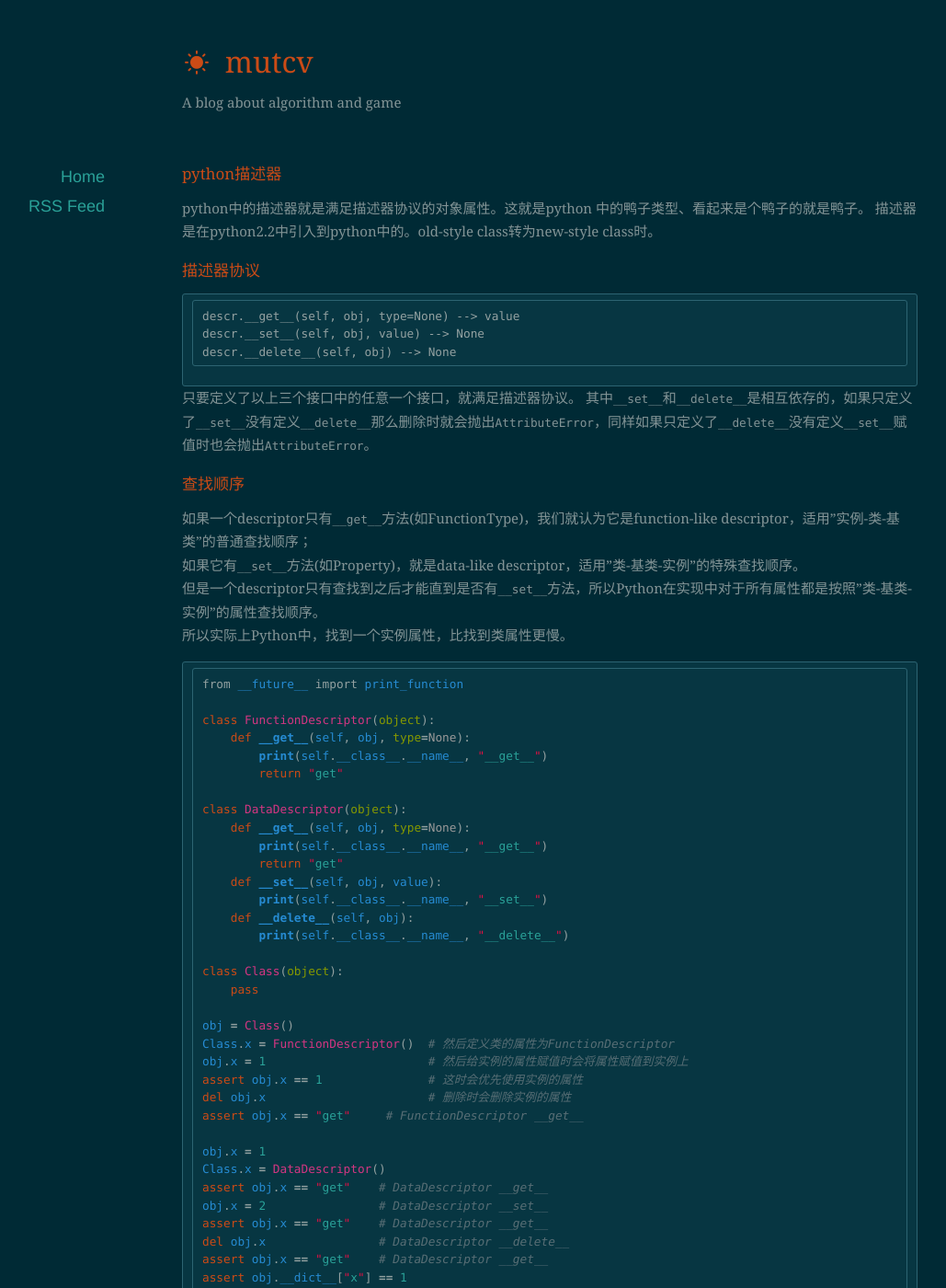
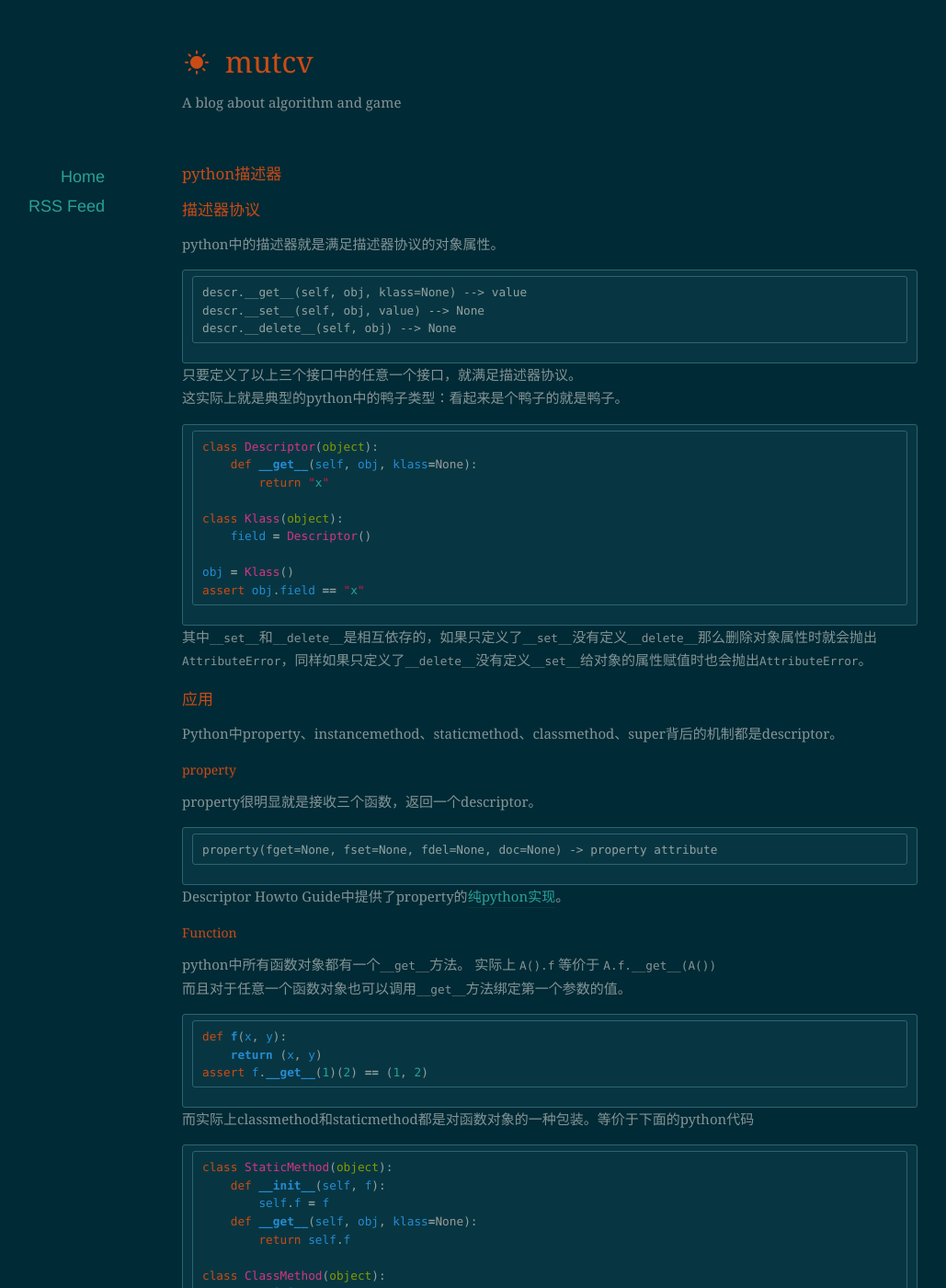
Before and after one commit to liuliqiu/liuliqiu.github.io, a Jekyll site: the page built from _posts/2016-12-05-python-descriptor.md, in a window 1280 px wide and 1400 px high. Shown: the whole window at 92% size, without its empty margins (42-1071 px from the left). Built offline with Jekyll 4.4.1, drawn with Linux system fonts in a browser that asks for light colours; nearby versions of some CDN libraries; some of the changed text lies outside the part shown.

Commit message:
update blog python descriptor

````diff
--- a/_posts/2016-12-05-python-descriptor.md
+++ b/_posts/2016-12-05-python-descriptor.md
@@ -3,35 +3,94 @@ layout: post
 title: python描述器
 ---
 
-python中的描述器就是满足描述器协议的对象属性。这就是python 中的鸭子类型、看起来是个鸭子的就是鸭子。
-描述器是在python2.2中引入到python中的。old-style class转为new-style class时。
 
 # 描述器协议
-
+python中的描述器就是满足描述器协议的对象属性。
 ```
-descr.__get__(self, obj, type=None) --> value
+descr.__get__(self, obj, klass=None) --> value
 descr.__set__(self, obj, value) --> None
 descr.__delete__(self, obj) --> None
 ```
 只要定义了以上三个接口中的任意一个接口，就满足描述器协议。
-其中`__set__`和`__delete__`是相互依存的，如果只定义了`__set__`没有定义`__delete__`那么删除时就会抛出`AttributeError`，同样如果只定义了`__delete__`没有定义`__set__`赋值时也会抛出`AttributeError`。
+这实际上就是典型的python中的鸭子类型：看起来是个鸭子的就是鸭子。
+```python
+class Descriptor(object):
+    def __get__(self, obj, klass=None):
+        return "x"
+
+class Klass(object):
+    field = Descriptor()
+
+obj = Klass()
+assert obj.field == "x"
+```
+其中`__set__`和`__delete__`是相互依存的，如果只定义了`__set__`没有定义`__delete__`那么删除对象属性时就会抛出`AttributeError`，同样如果只定义了`__delete__`没有定义`__set__`给对象的属性赋值时也会抛出`AttributeError`。
+
+# 应用
+Python中property、instancemethod、staticmethod、classmethod、super背后的机制都是descriptor。
+
+### property
+property很明显就是接收三个函数，返回一个descriptor。
+```
+property(fget=None, fset=None, fdel=None, doc=None) -> property attribute
+```
+Descriptor Howto Guide中提供了property的[纯python实现](https://docs.python.org/3/howto/descriptor.html#properties)。
+
+### Function
+python中所有函数对象都有一个`__get__`方法。
+实际上 `A().f` 等价于 `A.f.__get__(A())`
+而且对于任意一个函数对象也可以调用`__get__`方法绑定第一个参数的值。
+```python
+def f(x, y):
+    return (x, y)
+assert f.__get__(1)(2) == (1, 2)
+```
+
+而实际上classmethod和staticmethod都是对函数对象的一种包装。等价于下面的python代码
+```python
+class StaticMethod(object):
+    def __init__(self, f):
+        self.f = f
+    def __get__(self, obj, klass=None):
+        return self.f
+
+class ClassMethod(object):
+    def __init__(self, f):
+        self.f = f
+    def __get__(self, obj, klass=None):
+        if klass is None:
+            klass = type(obj)
+        def newfunc(*args, **kwargs):
+            return self.f(klass, *args, **kwargs)
+        return newfunc
+```
+
+### super
+```
+super(type[, object-or-type])
+```
+python中super函数实际上返回的是一个代理对象，查找代理对象的属性的时候实际上会按第一个参数的MRO查找属性。
+
+
+# 历史
+描述器是在python2.2中引入到python中的。old-style class转为new-style class时。
 
 # 查找顺序
 如果一个descriptor只有`__get__`方法(如FunctionType)，我们就认为它是function-like descriptor，适用"实例-类-基类"的普通查找顺序；
 如果它有`__set__`方法(如Property)，就是data-like descriptor，适用"类-基类-实例"的特殊查找顺序。
-但是一个descriptor只有查找到之后才能直到是否有`__set__`方法，所以Python在实现中对于所有属性都是按照"类-基类-实例"的属性查找顺序。
+但是一个descriptor只有查找到之后才能知道是否有`__set__`方法，所以Python在实现中对于所有属性都是按照"类-基类-实例"的属性查找顺序。
 所以实际上Python中，找到一个实例属性，比找到类属性更慢。
 
 ```python
 from __future__ import print_function
 
 class FunctionDescriptor(object):
-    def __get__(self, obj, type=None):
+    def __get__(self, obj, klass=None):
         print(self.__class__.__name__, "__get__")
         return "get"
 
 class DataDescriptor(object):
-    def __get__(self, obj, type=None):
+    def __get__(self, obj, klass=None):
         print(self.__class__.__name__, "__get__")
         return "get"
     def __set__(self, obj, value):
@@ -39,18 +98,18 @@ class DataDescriptor(object):
     def __delete__(self, obj):
         print(self.__class__.__name__, "__delete__")
 
-class Class(object):
+class Klass(object):
     pass
 
-obj = Class()
-Class.x = FunctionDescriptor()  # 然后定义类的属性为FunctionDescriptor
+obj = Klass()
+Klass.x = FunctionDescriptor()  # 然后定义类的属性为FunctionDescriptor
 obj.x = 1                       # 然后给实例的属性赋值时会将属性赋值到实例上
 assert obj.x == 1               # 这时会优先使用实例的属性
 del obj.x                       # 删除时会删除实例的属性
 assert obj.x == "get"     # FunctionDescriptor __get__
 
 obj.x = 1
-Class.x = DataDescriptor()
+Klass.x = DataDescriptor()
 assert obj.x == "get"    # DataDescriptor __get__
 obj.x = 2                # DataDescriptor __set__
 assert obj.x == "get"    # DataDescriptor __get__
@@ -61,5 +120,7 @@ assert obj.__dict__["x"] == 1
 # 不过实例的属性一直都在__dict__中
 ```
 
-# 应用
-Python中property、instancemethod、staticmethod、classmethod、super背后的机制都是descriptor。
+
+[Descriptor HowTo Guide]: https://docs.python.org/3/howto/descriptor.html
+[PEP 252]: https://www.python.org/dev/peps/pep-0252/
+[prperty]: https://docs.python.org/3/library/functions.html#property
````
